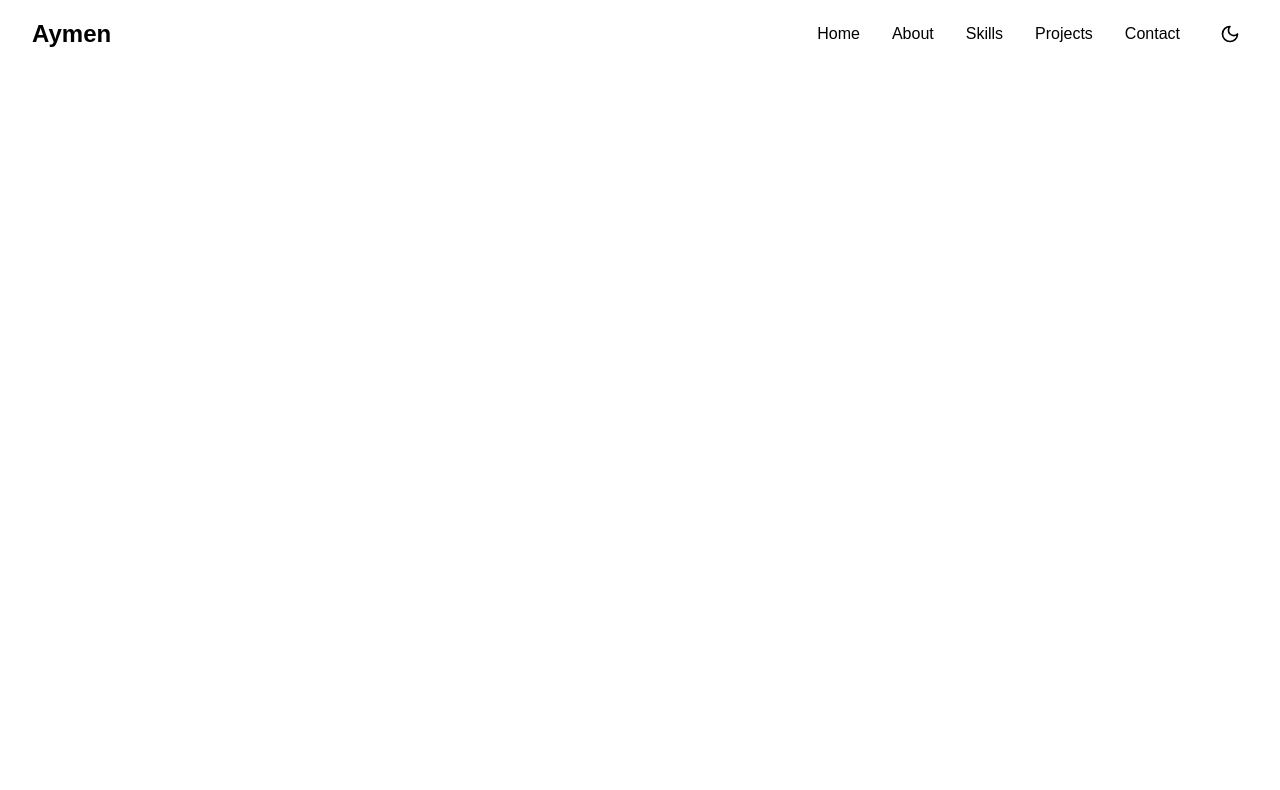
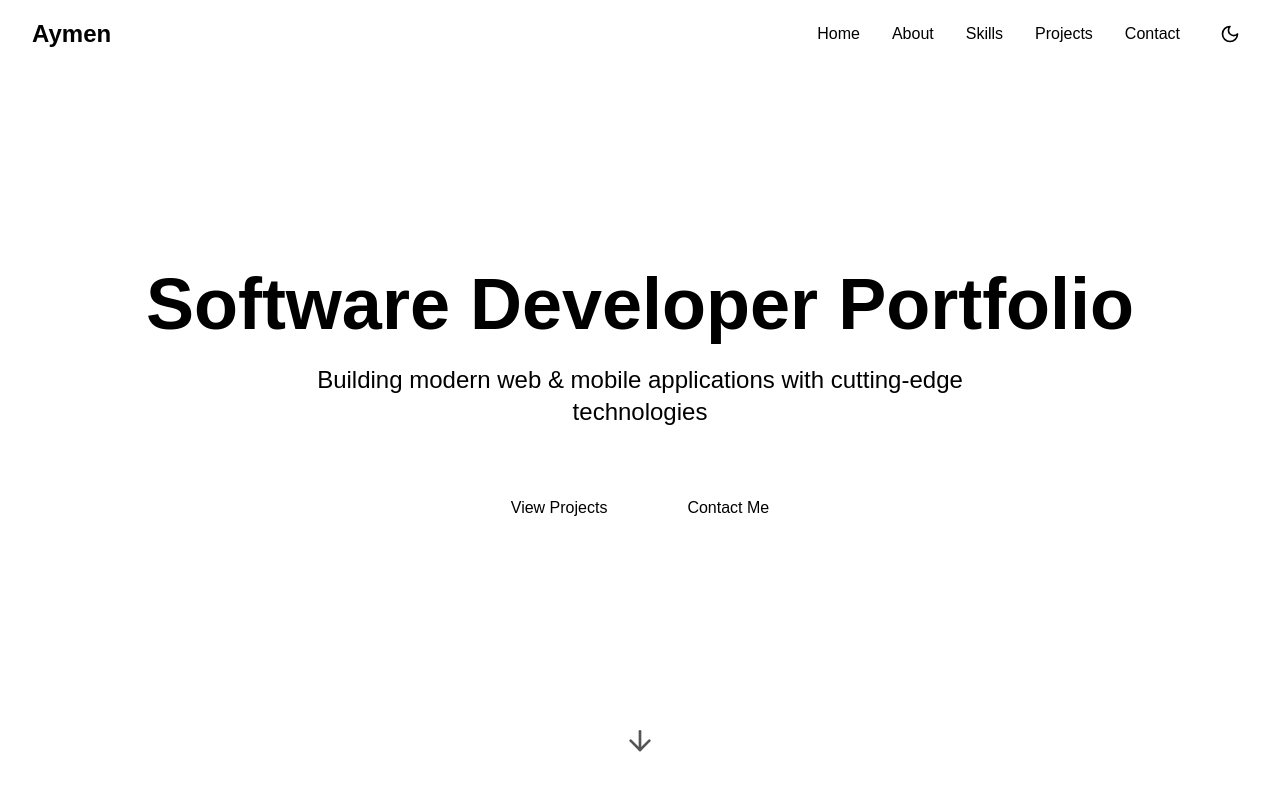
Before and after one commit to Aymenbachiri/portfolio2025, a Next.js app: page / in a window 1280 px wide. Shown: the top 790 px of the page. Built offline with nearby package versions, Linux system fonts and the light colour scheme.

Commit message:
add banner

```diff
--- a/src/app/page.tsx
+++ b/src/app/page.tsx
@@ -1,3 +1,4 @@
+import { Banner } from "@/components/banner";
 import { Navbar } from "@/components/navbar";
 import type { JSX } from "react";
 
@@ -5,8 +6,8 @@ export default function Home(): JSX.Element {
   return (
     <main className="min-h-screen bg-white text-black transition-colors duration-300 dark:bg-black dark:text-white">
       <Navbar />
-      {/* <HomeSection />
-      <AboutSection />
+      <Banner />
+      {/* <AboutSection />
       <SkillsSection />
       <ProjectsSection />
       <ContactSection />
--- /dev/null
+++ b/src/components/banner.tsx
@@ -0,0 +1,79 @@
+"use client";
+
+import { motion } from "motion/react";
+import Link from "next/link";
+import { ArrowDown } from "lucide-react";
+import type { JSX } from "react";
+
+export function Banner(): JSX.Element {
+  return (
+    <section
+      id="home"
+      className="relative flex min-h-screen items-center justify-center"
+    >
+      <div className="container-custom text-center">
+        <motion.div
+          initial={{ opacity: 0, y: 20 }}
+          animate={{ opacity: 1, y: 0 }}
+          transition={{ duration: 0.8 }}
+          className="space-y-6"
+        >
+          <motion.h1
+            className="text-4xl font-bold md:text-6xl lg:text-7xl"
+            initial={{ opacity: 0, y: 20 }}
+            animate={{ opacity: 1, y: 0 }}
+            transition={{ delay: 0.2, duration: 0.8 }}
+          >
+            <span className="text-primary">Software Developer</span> Portfolio
+          </motion.h1>
+
+          <motion.p
+            className="text-muted-foreground mx-auto max-w-3xl text-xl md:text-2xl"
+            initial={{ opacity: 0, y: 20 }}
+            animate={{ opacity: 1, y: 0 }}
+            transition={{ delay: 0.4, duration: 0.8 }}
+          >
+            Building modern web & mobile applications with cutting-edge
+            technologies
+          </motion.p>
+
+          <motion.div
+            initial={{ opacity: 0, y: 20 }}
+            animate={{ opacity: 1, y: 0 }}
+            transition={{ delay: 0.6, duration: 0.8 }}
+            className="flex flex-col justify-center gap-4 pt-8 sm:flex-row"
+          >
+            <Link
+              href="#projects"
+              className="bg-primary text-primary-foreground hover:bg-primary/90 rounded-md px-8 py-3 transition-colors"
+            >
+              View Projects
+            </Link>
+            <Link
+              href="#contact"
+              className="bg-secondary text-secondary-foreground hover:bg-secondary/80 rounded-md px-8 py-3 transition-colors"
+            >
+              Contact Me
+            </Link>
+          </motion.div>
+        </motion.div>
+      </div>
+
+      <motion.div
+        className="absolute bottom-10 left-1/2 -translate-x-1/2 transform"
+        initial={{ opacity: 0, y: -10 }}
+        animate={{ opacity: 1, y: 0 }}
+        transition={{
+          delay: 1,
+          duration: 1,
+          repeat: Number.POSITIVE_INFINITY,
+          repeatType: "reverse",
+        }}
+      >
+        <Link href="#about" aria-label="Scroll to About section">
+          <ArrowDown className="text-primary h-8 w-8" />
+        </Link>
+      </motion.div>
+    </section>
+  );
+}
```
